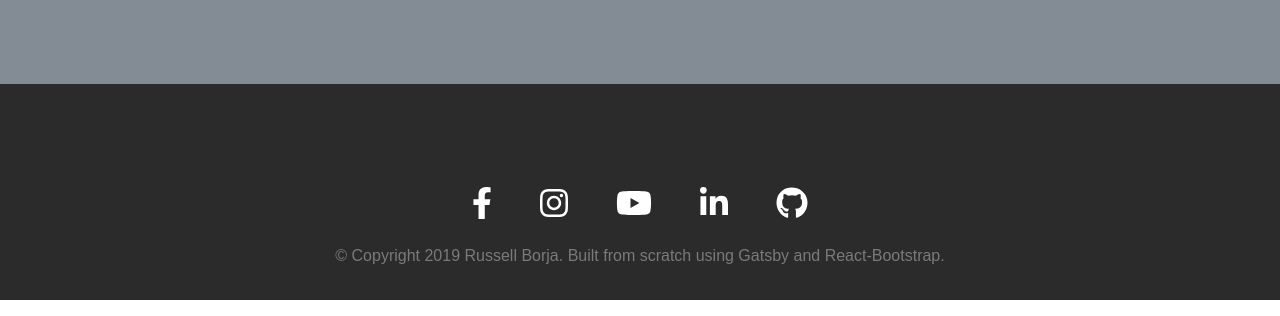
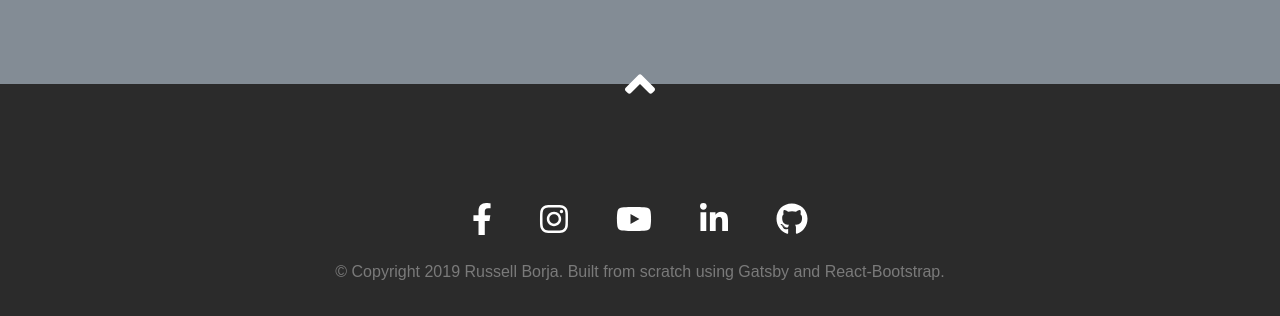
Before and after one commit to russellborja/website-2019, a Gatsby site: page / in a window 1280 px wide. Shown: the part 3613-3929 px from the top of the page. Built offline with nearby package versions, Linux system fonts and the light colour scheme; Gatsby itself is replaced by a stand-in of ours.

Commit message:
Add scroll to top from bottom of page

```diff
--- a/src/components/footer.js
+++ b/src/components/footer.js
@@ -2,14 +2,31 @@ import React from "react"
 import styles from "../styles/footer.module.css"
 import Container from "react-bootstrap/Container"
 import Contact from "./contact"
+import { Link, animateScroll as scroll } from "react-scroll";
+import { FontAwesomeIcon } from '@fortawesome/react-fontawesome'
+import { faAngleUp } from '@fortawesome/free-solid-svg-icons'
 
-const Footer = () => (
+export default class Footer extends React.Component {
+    constructor(props) {
+        super(props);
+    }
+
+    scrollToTop = () => {
+        scroll.scrollToTop();
+    }
+
+    render() {
+        return (
             <div className={styles.footer}>
                 <Container>
+
+                    <Link onClick={this.scrollToTop} className={styles.scrolldown} duration={500} spy={true} offset={10} smooth={true}><FontAwesomeIcon icon={faAngleUp}/></Link>
+
+
                 <Contact/>
                 <p>© Copyright 2019 Russell Borja. Built from scratch using Gatsby and React-Bootstrap.</p>
                 </Container>
             </div>
         )
-
-export default Footer
+    }
+}
--- a/src/styles/footer.module.css
+++ b/src/styles/footer.module.css
@@ -1,6 +1,6 @@
 .footer {
     background-color: #2B2B2B;
-    padding-top: 5rem;
+    padding-top: 3rem;
     padding-bottom: 1rem;
 }
 
@@ -13,6 +13,27 @@
     text-align: center;
 }
 
+.scrolldown {
+    font-size: 3rem;
+    position: relative;
+    bottom: 72px;
+    display: flex;
+    align-items: center;
+    justify-content: center;
+    color: white !important;
+}
+
+.scrolldown:hover {
+    cursor: pointer;
+    text-decoration: none;
+}
+
+@media (max-width: 1024px) {
+    .scrolldown {
+        display: none;
+    }
+}
+
 @media (max-width: 480px) {
     .footer ul > li {
         padding: 1rem 1.5rem;
```
Lines whose indentation alone changed are shown as unchanged.
